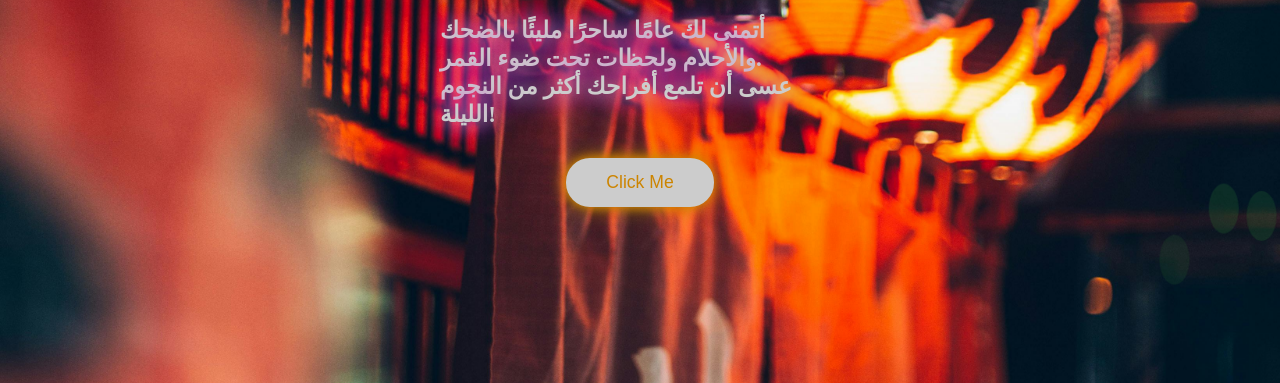
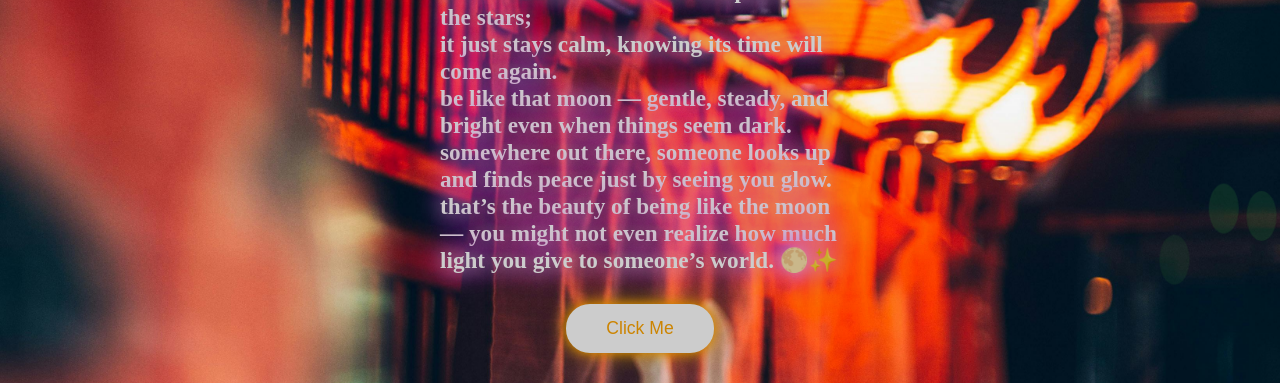
Before and after one commit to ziccu-crerator/hudha-reem, a plain HTML site: page birthday.html in a window 1280 px wide. Shown: the part 417-800 px from the top of the page. Drawn offline with Linux system fonts and the light colour scheme.

Commit message:
Update birthday.html

```diff
--- a/birthday.html
+++ b/birthday.html
@@ -156,8 +156,13 @@
   <div class="messag" style="text-shadow: 0 0 10px #ffa500, 0 0 20px #ff4500, 0 0 30px #ff4500;">HUDHA !</div>
   <div class="message" style="text-shadow: 0 0 10px #ffa500, 0 0 20px #ff4500, 0 0 30px #ff4500;">🌷</div>
   <div class="wish">
-    أتمنى لك عامًا ساحرًا مليئًا بالضحك والأحلام ولحظات تحت ضوء القمر.<br>
-    عسى أن تلمع أفراحك أكثر من النجوم الليلة!
+    the moon never shines by itself — it borrows light, <br>
+      yet still manages to outshine the darkness every night. <br>
+        it doesn’t rush the sun or compete with the stars; <br>
+          it just stays calm, knowing its time will come again. <br>
+            be like that moon — gentle, steady, and bright even when things seem dark. somewhere out there, someone looks up and finds peace just by seeing you glow. that’s the beauty of being like the moon — you might not even realize how much light you give to someone’s world. 🌕✨
+    <br>
+
   </div>
   <button class="btn-next" onclick="window.location.href='feelings.html'">Click Me</button>
 
```
